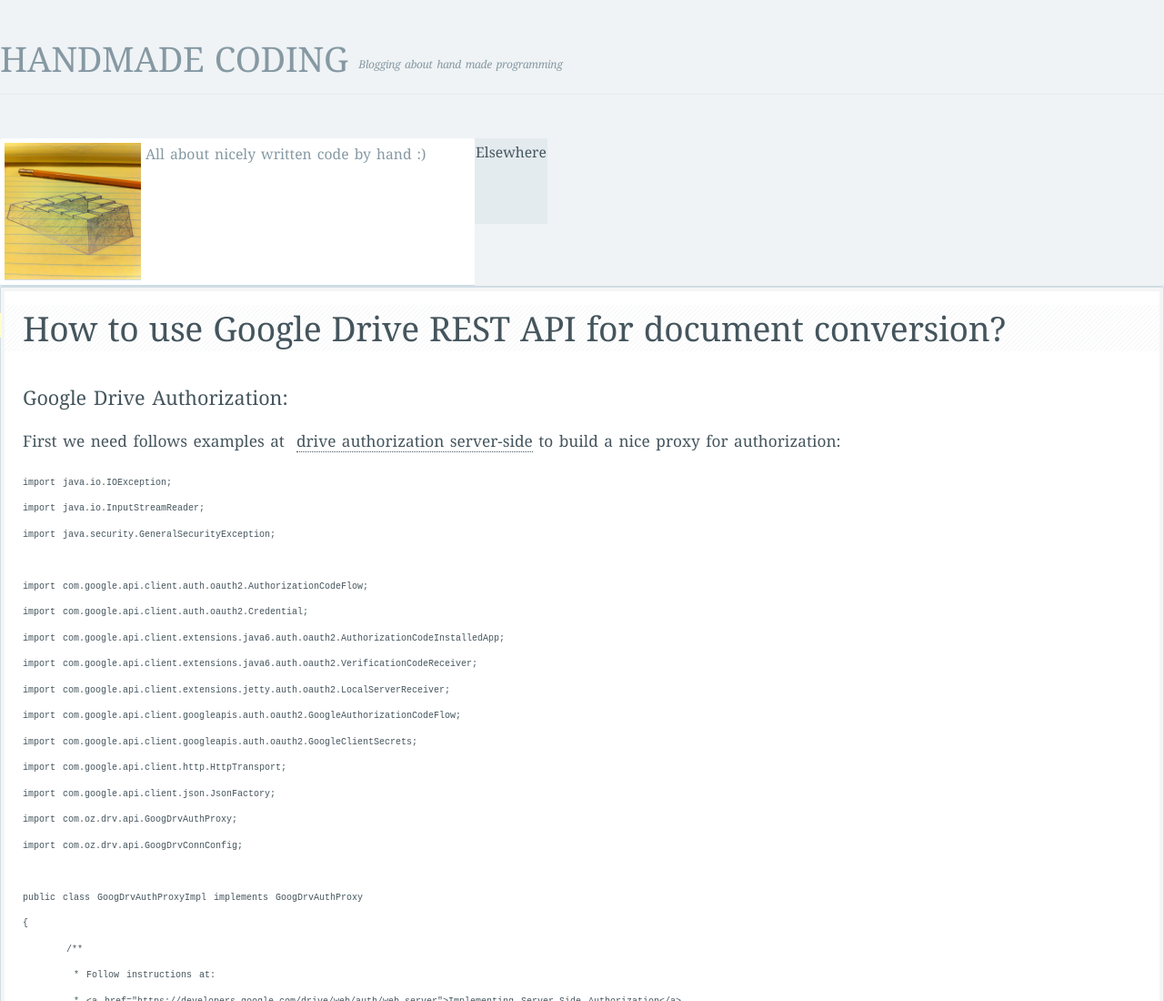
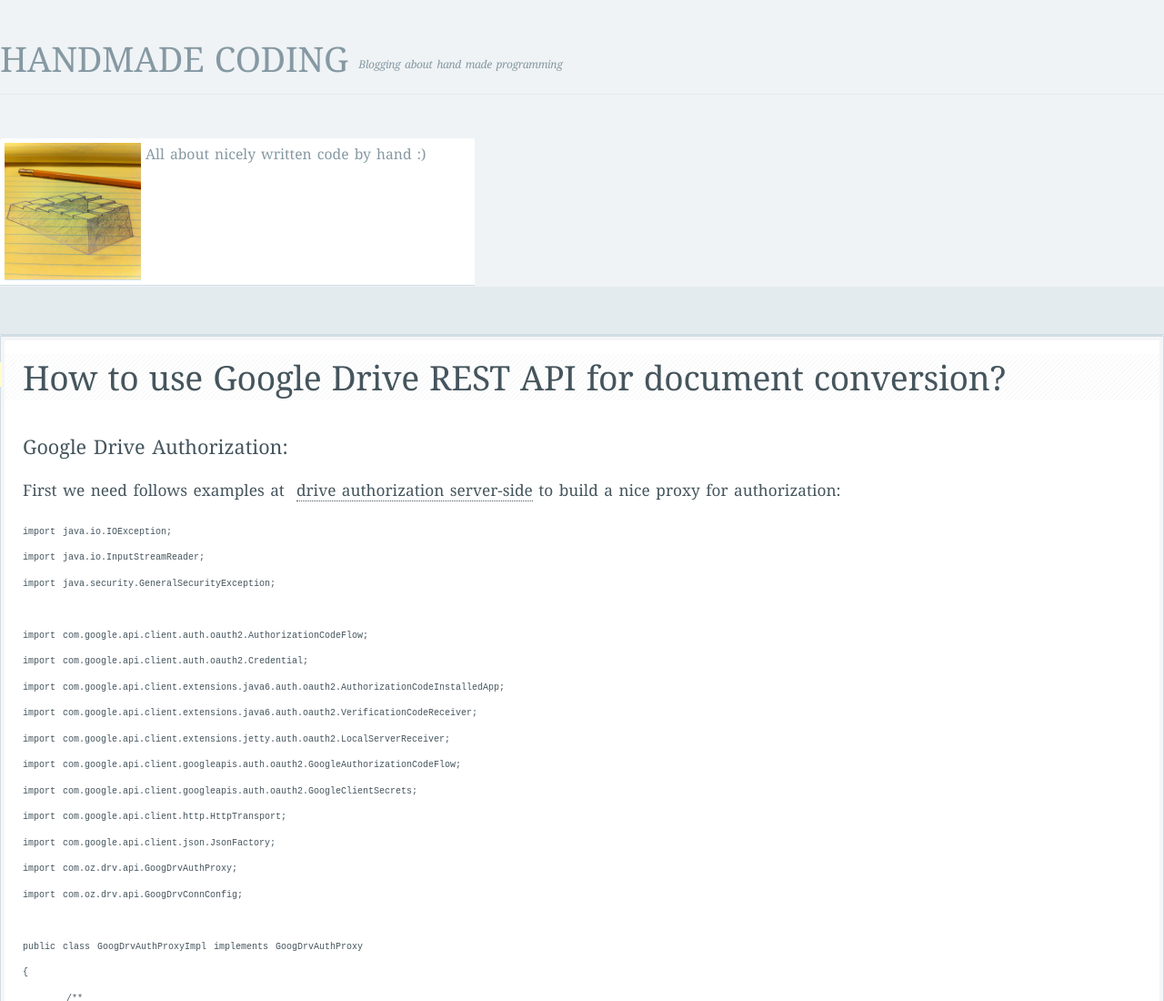
Before and after one commit to ozguramac/ozguramac.github.io, a plain HTML site: page index.html in a window 1280 px wide. Shown: the top 1100 px of the page at 91% size. Drawn offline with Linux system fonts and the light colour scheme.

Commit message:
Allow enough space for banner ads

```diff
--- a/index.html
+++ b/index.html
@@ -104,16 +104,8 @@
 	div#sidebar #user_links .logout_link{}
 	div#sidebar #about_info{border-bottom:1px solid #d0dde4;-webkit-border-radius:3px 3px 0 0;-moz-border-radius:3px 3px 0 0;border-radius:3px 3px 0 0;background:#fff;float:left;width:40%;padding:5px;line-height:1.6em;}
 	div#sidebar #about_info p img{float:left;margin:0 5px 0px 0;border-bottom:1px solid #d0dde4;}
-	div#sidebar #asides{background:#e4ebef;float:left;}
-	div#asides div{border-top:1px solid #eff3f5;border-bottom:1px solid #d0dde4;padding:1px;width:100%;}
-	div#asides div:first-child{border-top:none;}
-	div#asides div:last-child{border-bottom:none;}
-	div#asides #elsewhere {float:left;width:70%;}
-	div#asides #user_controls {float:right;width:20%;}
-	div#asides #page_list {float:right;width:20%;}
-	div#asides #category_list {float:right;width:20%;}
-	div#asides #tag_list {float:right;width:20%;}
-	div#asides #archive_list {float:right;width:20%;}
+	div#sidebar #banner{background:#e4ebef;float:left;}
+	div#banner {border-top:1px solid #eff3f5;border-bottom:1px solid #d0dde4;padding:1px;width:100%;min-width:120px;min-height:50px;}
 	div#sidebar ul li{color:#45555d;}
 	div.notice, div.message, div.warning, div.date{color:#45555d;font-weight:bold;margin:0 0 1em 0;padding:.5em .8em;}
 	div.notice{background:url('../images/dots-green.gif') repeat top left;}
@@ -356,12 +348,7 @@
 		    			<div>&nbsp;</div>
 		    			<div class="g-ytsubscribe" data-channelid="UC4Zkn7JccO-82HrN_L-YRpw" data-layout="full" data-count="hidden"></div>
                 	</div>
-                	<div id="asides">
-                    	<div id="elsewhere">
-                        	<h5>Elsewhere</h5>
-                        	<ul id="social_sites">
-                            	<li><div>&nbsp;</div></li>
-			    				<li>
+                	<div id="banner">
 						<!-- Google Adsense -->
 						<!-- First Handmadebot Ad Unit -->
 						 <ins class="adsbygoogle"
@@ -370,10 +357,6 @@
 							  data-ad-slot="1671826447"
 							  data-ad-format="auto">
 						 </ins>
-			    				</li>
-                            	<li><div>&nbsp;</div></li>
-                        	</ul>
-                    	</div>
                 	</div>
             	</div>
 
```
Lines whose indentation alone changed are shown as unchanged.
